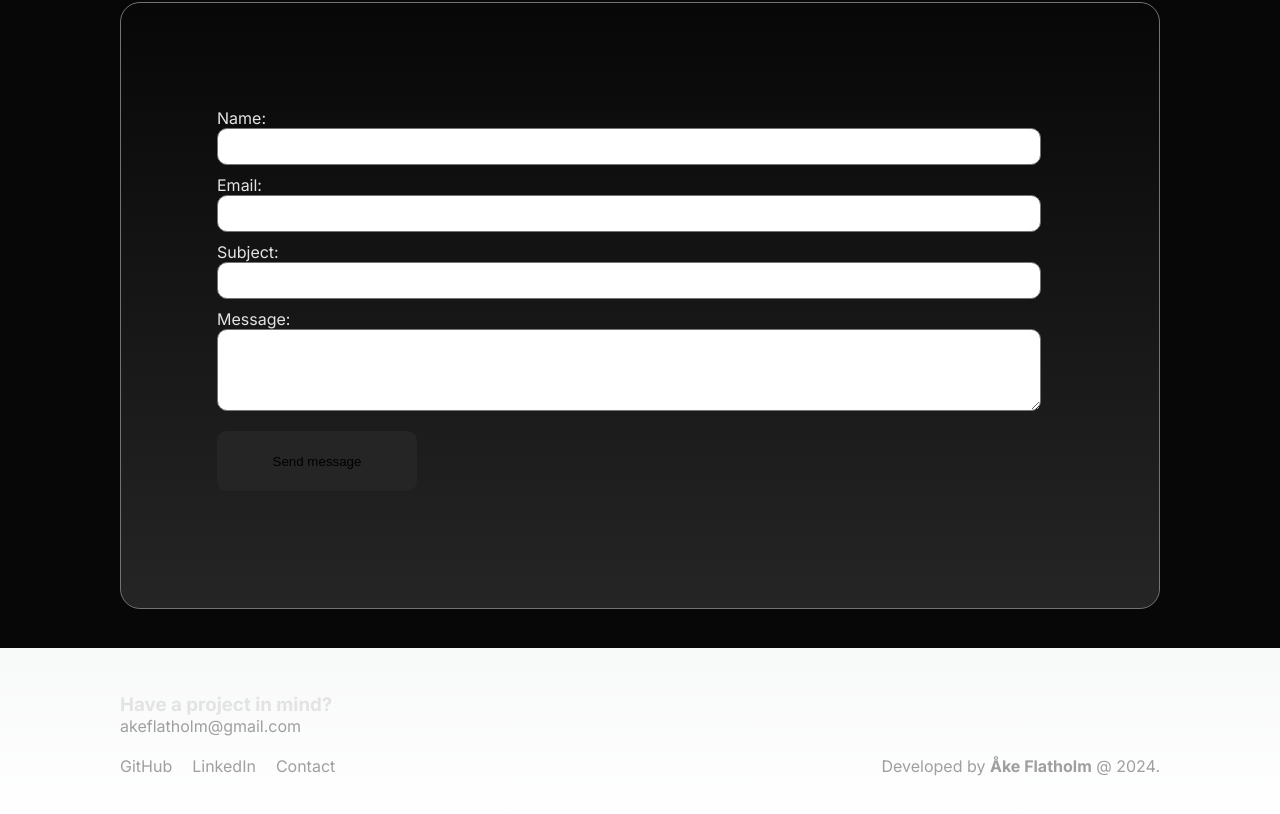
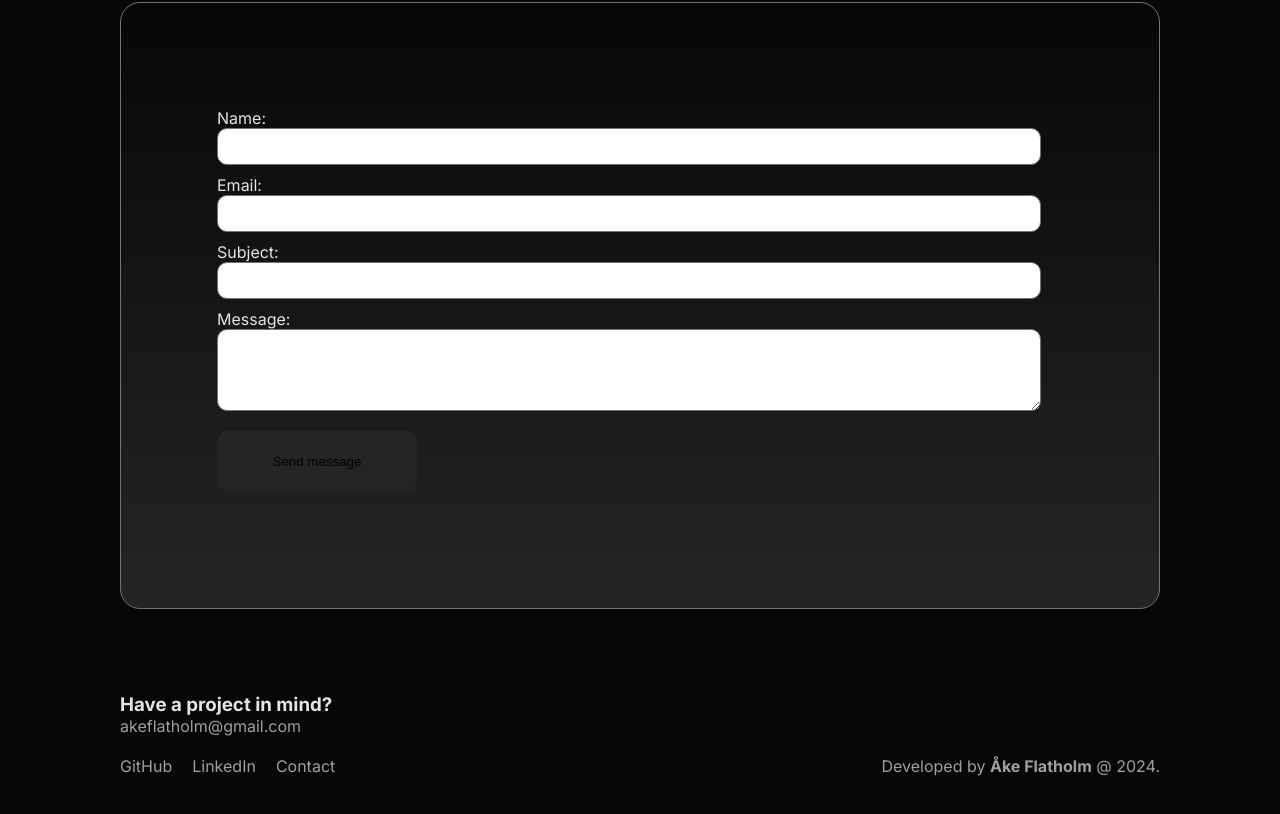
Before and after one commit to CodingQuercus/oak, a Next.js app: page /contact in a window 1280 px wide. Shown: the part 152-966 px from the top of the page. Built offline with nearby package versions, Linux system fonts and the light colour scheme.

Commit message:
bytt färg

```diff
--- a/src/app/components/footer.module.css
+++ b/src/app/components/footer.module.css
@@ -2,6 +2,7 @@
     padding-top: 45px;
     display: flex;
     flex-direction: column;
+    background-color: #070707;
     color: #9F9F9F;
     padding-bottom: 40px;
     padding-left: 120px;
--- a/src/app/components/header.module.css
+++ b/src/app/components/header.module.css
@@ -8,7 +8,7 @@
     align-items: center;
     width: 100%;
     height: 70px;
-    background-color: #000000;
+    background-color: #070707;
     padding-top: 20px;
     padding-bottom: 20px;
     padding-left: 120px;
```
